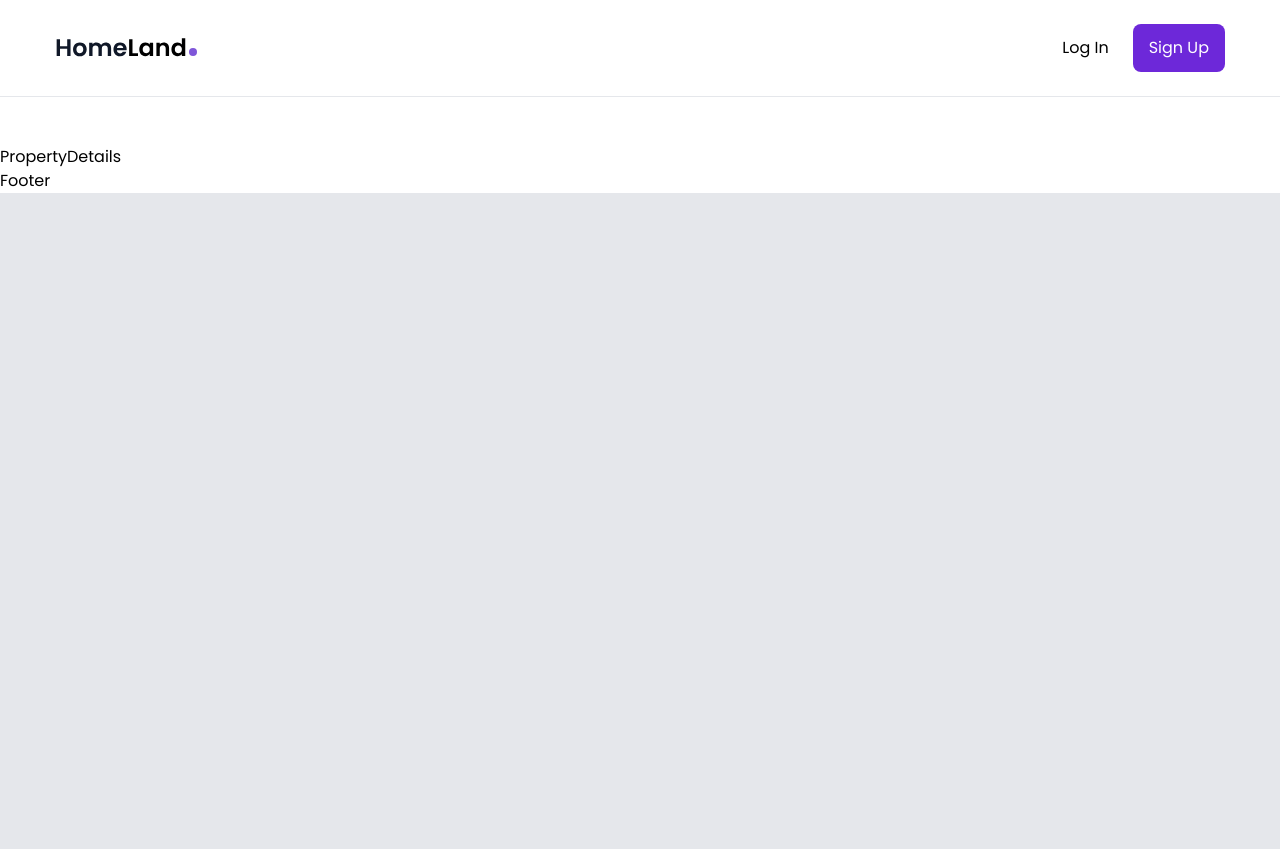
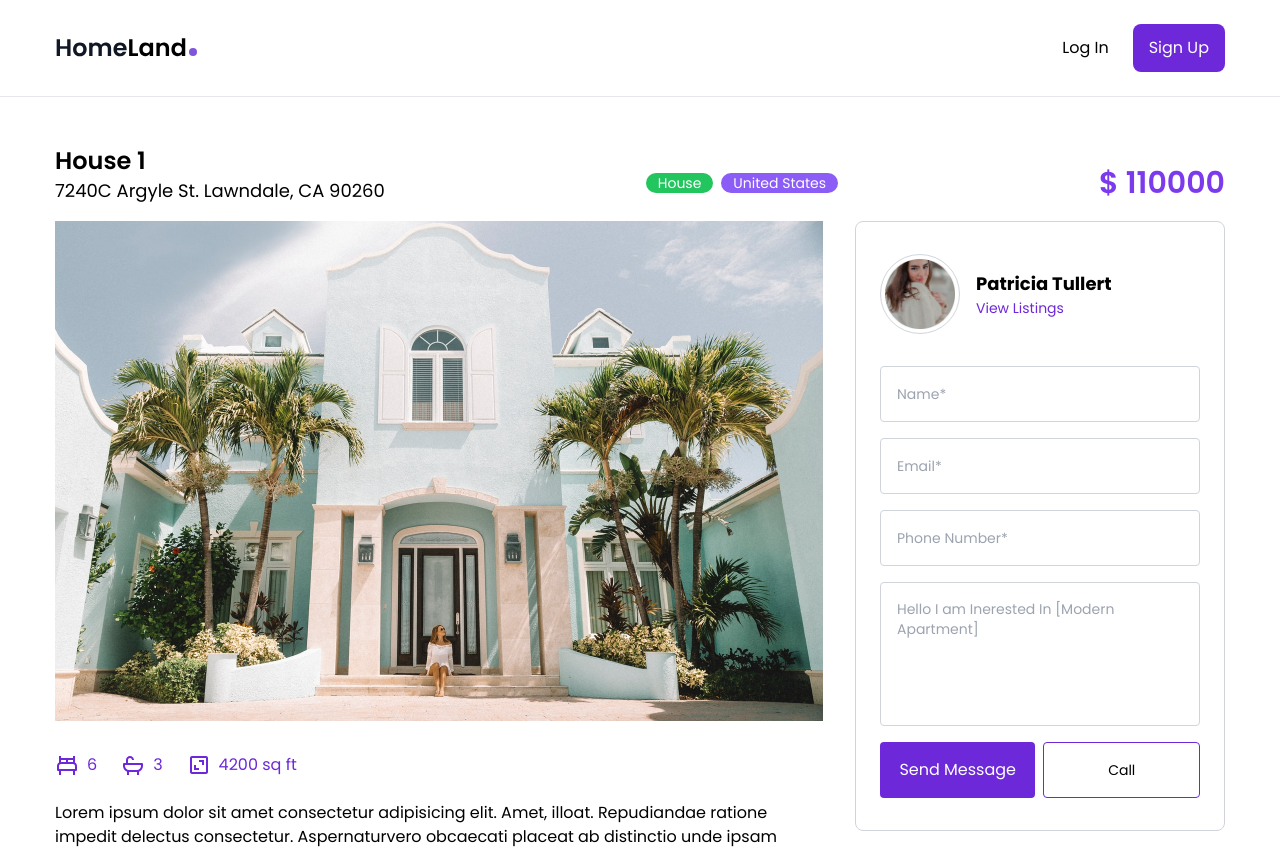
Before and after one commit to MohamedAmineNasri/UrbanUtopia, a React (Vite) app in the folder FrontEnd/: page /property/1 in a window 1280 px wide. Shown: the top 849 px of the page. Before the commit the page ends 800 px from the top, so only its background shows below. Built offline with nearby package versions, Linux system fonts and the light colour scheme.

Commit message:
Property Details Page

```diff
--- a/FrontEnd/src/pages/PropertyDetails.jsx
+++ b/FrontEnd/src/pages/PropertyDetails.jsx
@@ -1,7 +1,105 @@
+import { housesData } from '../data'
+import { useParams } from 'react-router-dom'
+import { BiBed, BiBath, BiArea } from 'react-icons/bi'
+import { Link } from 'react-router-dom'
 
 const PropertyDetails = () => {
+
+  const { id } = useParams()
+  const house = housesData.find(house => {
+    return house.id === parseInt(id)
+  })
+
+
   return (
-    <div>PropertyDetails</div>
+    <section>
+      <div className='container mx-auto min-h-[800px] mb-14'>
+        <div className='flex flex-col lg:flex-row lg:items-center justify-between'>
+          <div>
+            <h2 className='text-2xl font-semibold'>{house.name}</h2>
+            <h2 className='text-lg mb-4'>{house.address}</h2>
+          </div>
+          <div className='mb-4 lg:mb-0 flex  gap-x-2 text-sm'>
+            <h2 className='bg-green-500
+            text-white px-3 rounded-full'>
+              {house.type}
+            </h2>
+            <h2 className='bg-violet-500
+            text-white px-3 rounded-full'>
+              {house.country}
+            </h2>
+          </div>
+          <div className='text-3xl font-semibold text-violet-600 '>
+            $ {house.price}
+          </div>
+        </div>
+        <div className='flex flex-col items-start gap-8 lg:flex-row'>
+              <div className='max-w-[768px]'>
+                <div className='mb-8'>
+                  <img src={house.imageLg} alt="Large Image of House" />
+                </div>
+                <div className='flex gap-x-6  text-violet-700 mb-6'>
+                  <div className='flex gap-x-2 items-center'>
+                    <BiBed className='text-2xl' />
+                    <div>{house.bedrooms}</div>
+                  </div>
+                  <div className='flex gap-x-2 items-center'>
+                      <BiBath className='text-2xl'/>
+                      <div>{house.bathrooms}</div>
+                  </div>
+                  <div className='flex gap-x-2 items-center'>
+                    <BiArea className='text-2xl'/>
+                    <div>{house.surface}</div>
+                  </div>
+              </div>
+              <div>{house.description}</div>
+              </div>
+              <div className='flex-1 bg-white w-full mb-8 border border-gray-300 rounded-lg px-6 py-8'>
+            <div className='flex items-center gap-x-4 mb-8'>
+              <div className='w-20 h-20 p-1 border border-gray-300 rounded-full'>
+                <img src={house.agent.image} alt="Agent Image" />
+              </div>
+              <div className='flex flex-col'>
+                <div className='font-bold text-lg'>
+                  {house.agent.name}
+                </div>
+                <Link to='' className='text-violet-700 text-sm'>
+                  View Listings
+                </Link>
+              </div>
+          </div>
+              <form  className='flex flex-col gap-y-4'>
+                <input className='border border-gray-300
+                  focus:border-violet-700 outline-none
+                  rounded w-full px-4 h-14 text-sm' type="text"
+                  placeholder='Name*'/>
+                <input className='border border-gray-300
+                  focus:border-violet-700 outline-none
+                  rounded w-full px-4 h-14 text-sm' type="text"
+                  placeholder='Email*'/>
+                <input className='border border-gray-300
+                  focus:border-violet-700 outline-none
+                  rounded w-full px-4 h-14 text-sm' type="text"
+                  placeholder='Phone Number*'/>
+                <textarea className='border border-gray-300 focus:border-violet-700
+                  outline-none resize-none rounded w-full p-4 h-36 text-sm text-gray-400'
+                  placeholder='Message*' defaultValue='Hello I am Inerested In [Modern Apartment]'>
+                </textarea>
+                  <div className='flex gap-x-2'>
+                    <button className='bg-violet-700 hover:bg-violet-800 rounded p-4
+                      text-white w-full transition'>
+                      Send Message
+                    </button>
+                    <button className='border border-violet-700 hover:border-violet-500
+                      hover:text-violet-500 rounded p-4 text-sm w-full transition'>
+                      Call
+                    </button>
+                  </div>
+              </form>
+            </div>
+        </div>
+      </div>
+    </section>
   )
 }
 
```
